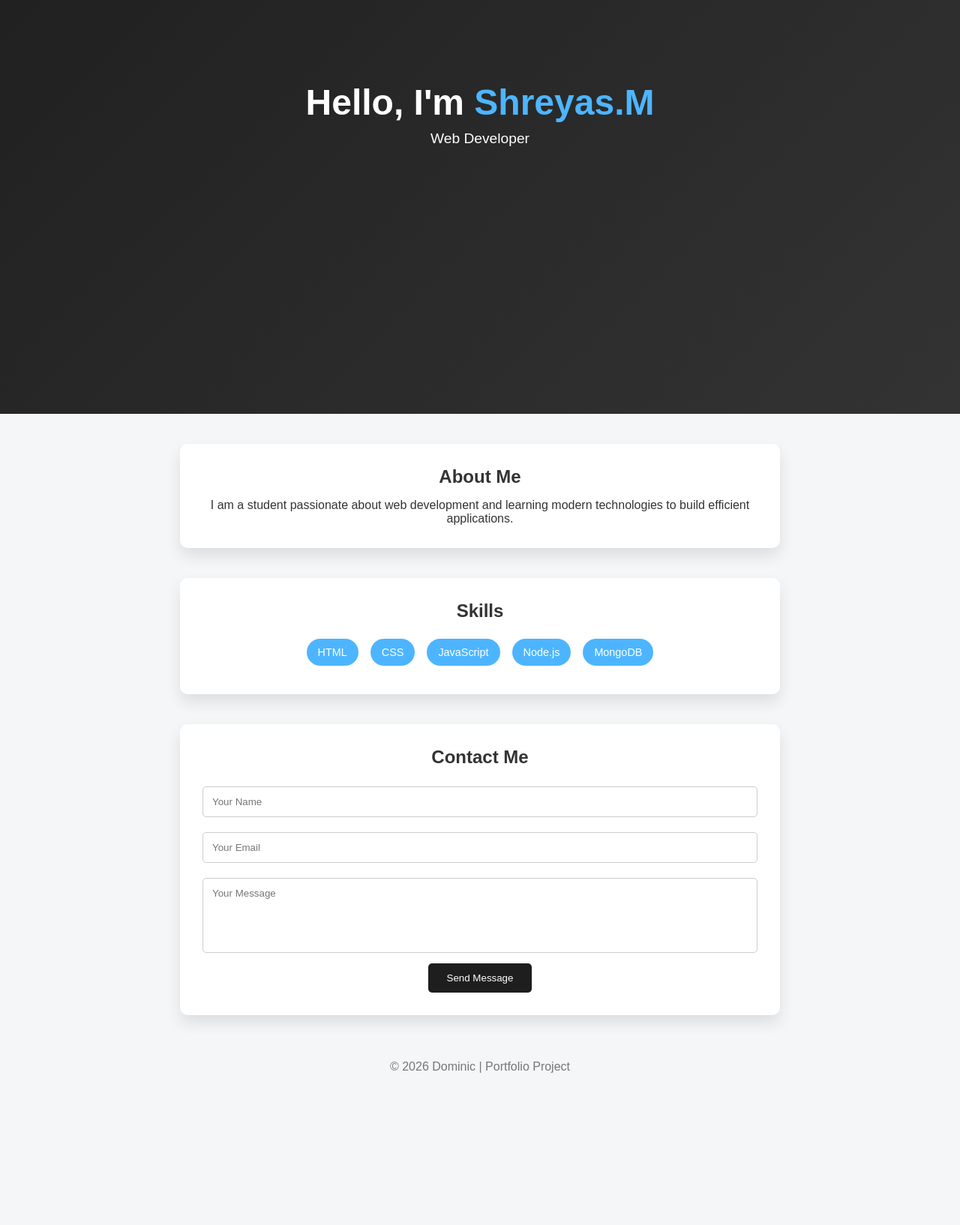
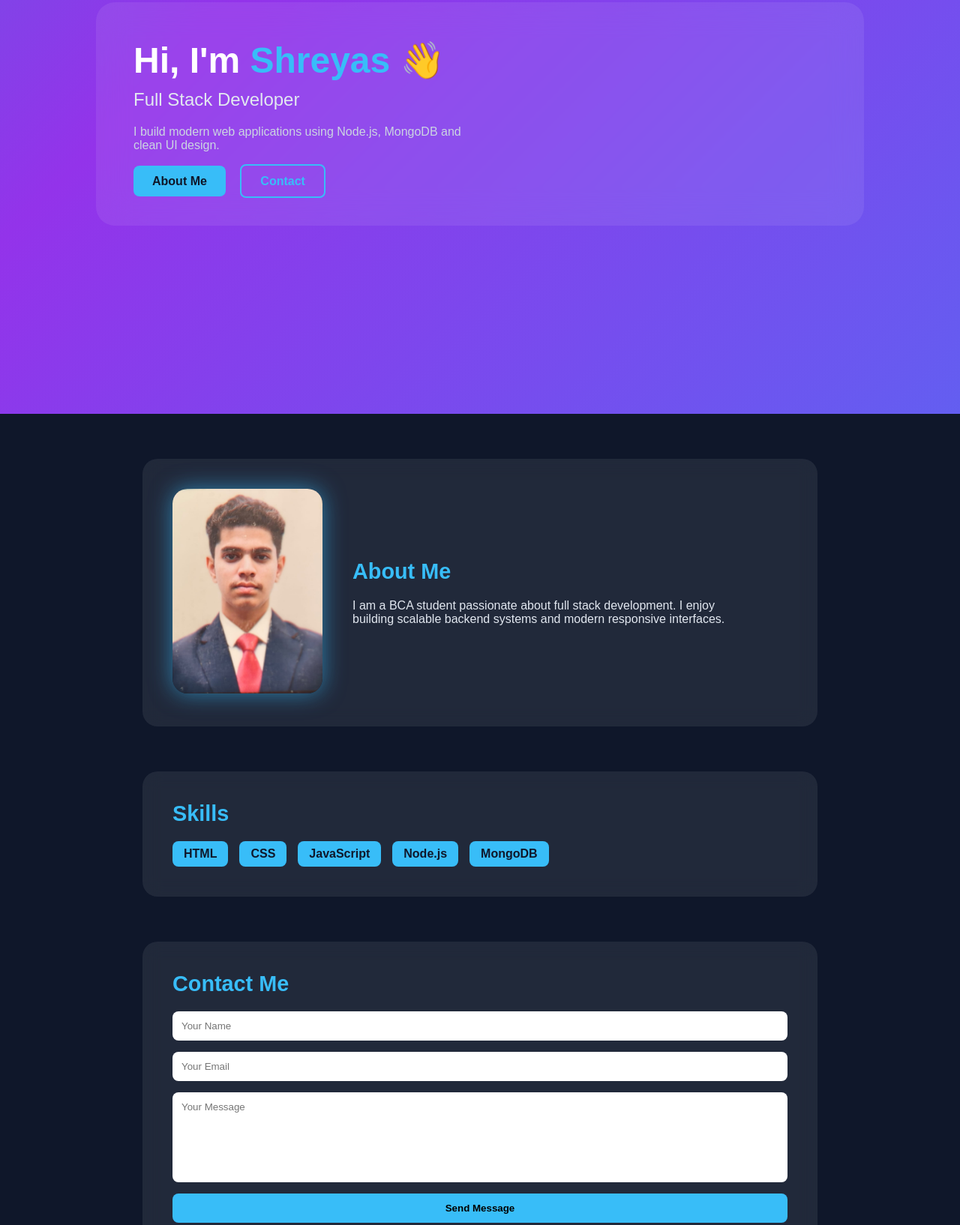
Before and after one commit to sheyas-22/portfolio_db, a plain HTML site: page frontend/index.html in a window 1280 px wide. Shown: the part 248-1882 px from the top of the page at 75% size. Before the commit the page ends 1700 px from the top, so only its background shows below. Drawn offline with Linux system fonts and the light colour scheme.

Commit message:
Initial upload

```diff
--- a/frontend/index.html
+++ b/frontend/index.html
@@ -2,27 +2,55 @@
 <html lang="en">
 <head>
   <meta charset="UTF-8">
-  <title>My Portfolio</title>
+  <title>Shreyas | Full Stack Developer</title>
   <link rel="stylesheet" href="style.css">
 </head>
 <body>
 
-  <!-- Hero Section -->
+  <div class="background"></div>
+
+  <!-- HERO SECTION (No Image Now) -->
   <section class="hero">
-    <h1>Hello, I'm <span>Shreyas.M</span></h1>
-    <p>Web Developer</p>
+    <div class="glass-card">
+      <div class="hero-content">
+
+        <div class="text">
+          <h1>Hi, I'm <span>Shreyas</span> 👋</h1>
+          <h2>Full Stack Developer</h2>
+          <p>
+            I build modern web applications using Node.js, MongoDB and clean UI design.
+          </p>
+
+          <div class="buttons">
+            <a href="#about" class="btn-primary">About Me</a>
+            <a href="#contact" class="btn-secondary">Contact</a>
+          </div>
+        </div>
+
+      </div>
+    </div>
   </section>
 
-  <!-- About -->
-  <section class="card">
-    <h2>About Me</h2>
-    <p>
-      I am a student passionate about web development and learning modern
-      technologies to build efficient applications.
-    </p>
+  <!-- ABOUT SECTION (Image Kept Here) -->
+  <section id="about" class="card about-section">
+    <div class="about-container">
+
+      <div class="about-image">
+        <img src="profile.jpg" alt="Shreyas">
+      </div>
+
+      <div class="about-text">
+        <h2>About Me</h2>
+        <p>
+          I am a BCA student passionate about full stack development.
+          I enjoy building scalable backend systems and modern responsive interfaces.
+        </p>
+      </div>
+
+    </div>
   </section>
 
-  <!-- Skills -->
+  <!-- SKILLS -->
   <section class="card">
     <h2>Skills</h2>
     <ul class="skills">
@@ -34,22 +62,20 @@
     </ul>
   </section>
 
-  <!-- Contact -->
-  <section class="card">
+  <!-- CONTACT -->
+  <section id="contact" class="card">
     <h2>Contact Me</h2>
     <form id="contactForm">
-      <input type="text" id="name" placeholder="Your Name" required>
-      <input type="email" id="email" placeholder="Your Email" required>
-      <textarea id="message" placeholder="Your Message" required></textarea>
+      <input type="text" placeholder="Your Name" required>
+      <input type="email" placeholder="Your Email" required>
+      <textarea placeholder="Your Message" required></textarea>
       <button type="submit">Send Message</button>
     </form>
-    <p id="response"></p>
   </section>
 
   <footer>
-    <p>© 2026 Dominic | Portfolio Project</p>
+    <p>© 2026 Shreyas | Portfolio</p>
   </footer>
 
-  <script src="script.js"></script>
 </body>
 </html>
--- a/frontend/style.css
+++ b/frontend/style.css
@@ -1,104 +1,239 @@
+/* ===== GLOBAL ===== */
 * {
-  box-sizing: border-box;
   margin: 0;
   padding: 0;
-  font-family: Arial, Helvetica, sans-serif;
+  box-sizing: border-box;
+  font-family: 'Poppins', sans-serif;
 }
 
 body {
-  background: #f4f6f8;
-  color: #333;
+  background: #0f172a;
+  color: white;
+  scroll-behavior: smooth;
 }
 
-/* Hero */
+/* ===== ANIMATED BACKGROUND ===== */
+.background {
+  position: fixed;
+  width: 100%;
+  height: 100%;
+  background: linear-gradient(-45deg, #3b82f6, #9333ea, #06b6d4, #2563eb);
+  background-size: 400% 400%;
+  animation: gradient 12s ease infinite;
+  z-index: -1;
+}
+
+@keyframes gradient {
+  0% { background-position: 0% 50%; }
+  50% { background-position: 100% 50%; }
+  100% { background-position: 0% 50%; }
+}
+
+/* ===== HERO SECTION ===== */
 .hero {
-  height: 100vh;
-  background: linear-gradient(135deg, #1e1e1e, #333);
-  color: white;
+  min-height: 100vh;
   display: flex;
-  flex-direction: column;
   justify-content: center;
   align-items: center;
-  text-align: center;
+  padding: 40px 10%;
 }
 
-.hero h1 {
+.glass-card {
+  backdrop-filter: blur(20px);
+  background: rgba(255, 255, 255, 0.08);
+  border-radius: 25px;
+  padding: 50px;
+  width: 100%;
+  max-width: 1100px;
+}
+
+.hero-content {
+  display: flex;
+  justify-content: space-between;
+  align-items: center;
+  gap: 50px;
+}
+
+.text h1 {
   font-size: 3rem;
   margin-bottom: 10px;
 }
 
-.hero span {
-  color: #4db5ff;
+.text h1 span {
+  color: #38bdf8;
 }
 
-.hero p {
-  font-size: 1.2rem;
+.text h2 {
+  font-weight: 400;
+  margin-bottom: 20px;
+  color: #e2e8f0;
 }
 
-/* Card Sections */
+.text p {
+  margin-bottom: 30px;
+  color: #cbd5e1;
+  max-width: 450px;
+}
+
+/* ===== BUTTONS ===== */
+.buttons a {
+  text-decoration: none;
+  padding: 12px 25px;
+  border-radius: 8px;
+  margin-right: 15px;
+  font-weight: 600;
+  transition: 0.3s ease;
+}
+
+.btn-primary {
+  background: #38bdf8;
+  color: #0f172a;
+}
+
+.btn-primary:hover {
+  background: #0ea5e9;
+  transform: translateY(-3px);
+}
+
+.btn-secondary {
+  border: 2px solid #38bdf8;
+  color: #38bdf8;
+}
+
+.btn-secondary:hover {
+  background: #38bdf8;
+  color: #0f172a;
+}
+
+/* ===== HERO IMAGE ===== */
+.image img {
+  width: 280px;
+  border-radius: 50%;
+  border: 4px solid #38bdf8;
+  box-shadow: 0 0 40px rgba(56, 189, 248, 0.6);
+  transition: 0.4s ease;
+}
+
+.image img:hover {
+  transform: scale(1.05);
+}
+
+/* ===== CARD SECTIONS ===== */
 .card {
-  background: white;
-  max-width: 800px;
-  margin: 40px auto;
-  padding: 30px;
-  border-radius: 10px;
-  box-shadow: 0 10px 20px rgba(0,0,0,0.1);
-  text-align: center;
+  backdrop-filter: blur(12px);
+  background: rgba(255, 255, 255, 0.08);
+  margin: 60px auto;
+  padding: 40px;
+  width: 80%;
+  max-width: 900px;
+  border-radius: 20px;
 }
 
 .card h2 {
-  margin-bottom: 15px;
+  margin-bottom: 20px;
+  font-size: 1.8rem;
+  color: #38bdf8;
 }
 
-/* Skills */
+/* ===== ABOUT SECTION ===== */
+.about-container {
+  display: flex;
+  align-items: center;
+  gap: 40px;
+}
+
+.about-image img {
+  width: 200px;
+  border-radius: 20px;
+  box-shadow: 0 0 30px rgba(56, 189, 248, 0.6);
+}
+
+.about-text {
+  max-width: 500px;
+  color: #e2e8f0;
+}
+
+/* ===== SKILLS ===== */
 .skills {
   list-style: none;
   display: flex;
   flex-wrap: wrap;
-  justify-content: center;
+  gap: 15px;
+  margin-top: 20px;
 }
 
 .skills li {
-  background: #4db5ff;
-  color: white;
-  margin: 8px;
-  padding: 10px 15px;
-  border-radius: 20px;
-  font-size: 0.9rem;
+  background: #38bdf8;
+  padding: 8px 15px;
+  border-radius: 8px;
+  color: #0f172a;
+  font-weight: 600;
+  transition: 0.3s;
 }
 
-/* Form */
-form input,
-form textarea {
-  width: 100%;
-  padding: 12px;
-  margin: 10px 0;
-  border-radius: 5px;
-  border: 1px solid #ccc;
+.skills li:hover {
+  transform: scale(1.1);
 }
 
-form textarea {
+/* ===== CONTACT FORM ===== */
+form {
+  display: flex;
+  flex-direction: column;
+  gap: 15px;
+  margin-top: 20px;
+}
+
+input, textarea {
+  padding: 12px;
+  border-radius: 8px;
+  border: none;
+  outline: none;
+}
+
+textarea {
   resize: none;
-  height: 100px;
+  height: 120px;
 }
 
 button {
-  background: #1e1e1e;
-  color: white;
-  padding: 12px 25px;
+  padding: 12px;
+  border-radius: 8px;
   border: none;
-  border-radius: 5px;
+  background: #38bdf8;
+  font-weight: bold;
   cursor: pointer;
   transition: 0.3s;
 }
 
 button:hover {
-  background: #4db5ff;
+  background: #0ea5e9;
 }
 
-/* Footer */
+/* ===== FOOTER ===== */
 footer {
   text-align: center;
   padding: 20px;
-  color: #777;
+  margin-top: 60px;
+  color: #cbd5e1;
 }
+
+/* ===== RESPONSIVE ===== */
+@media (max-width: 900px) {
+  .hero-content {
+    flex-direction: column;
+    text-align: center;
+  }
+
+  .about-container {
+    flex-direction: column;
+    text-align: center;
+  }
+
+  .image img {
+    width: 220px;
+  }
+
+  .about-image img {
+    width: 160px;
+  }
+}
```
